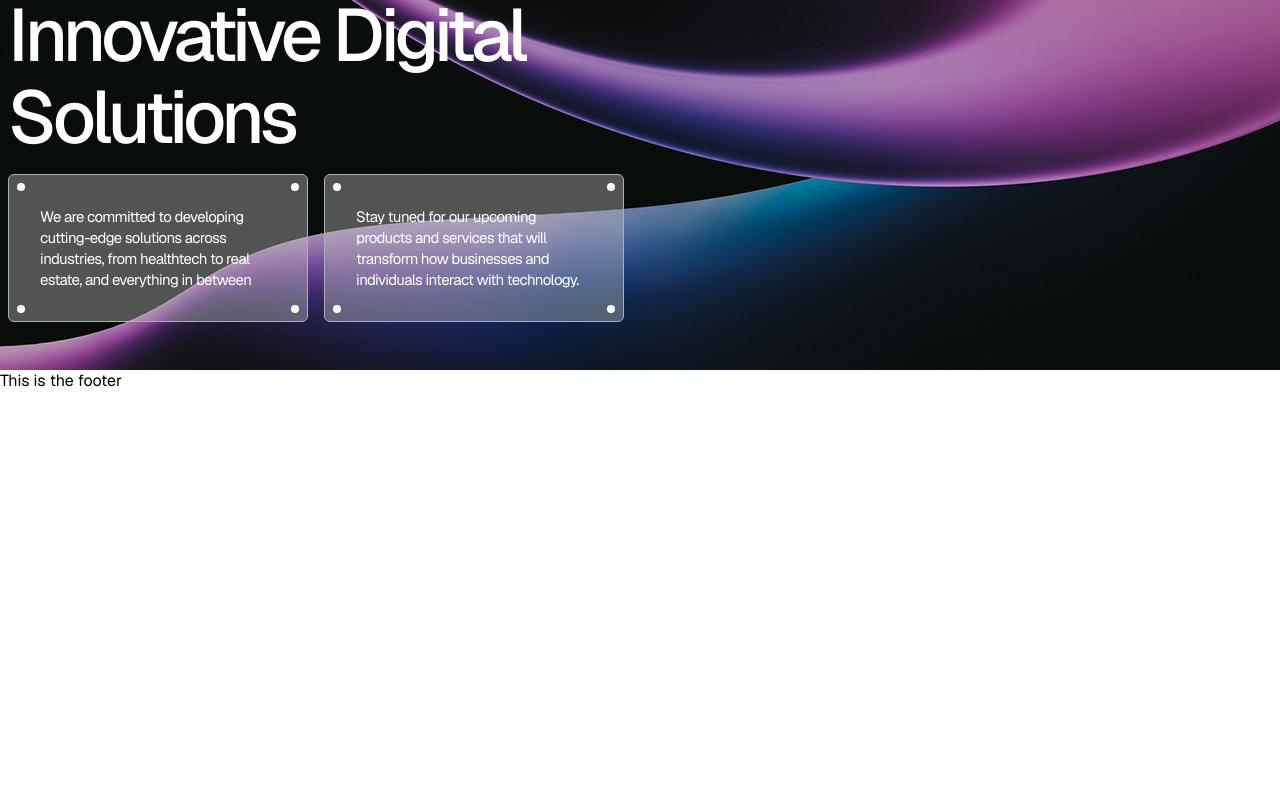
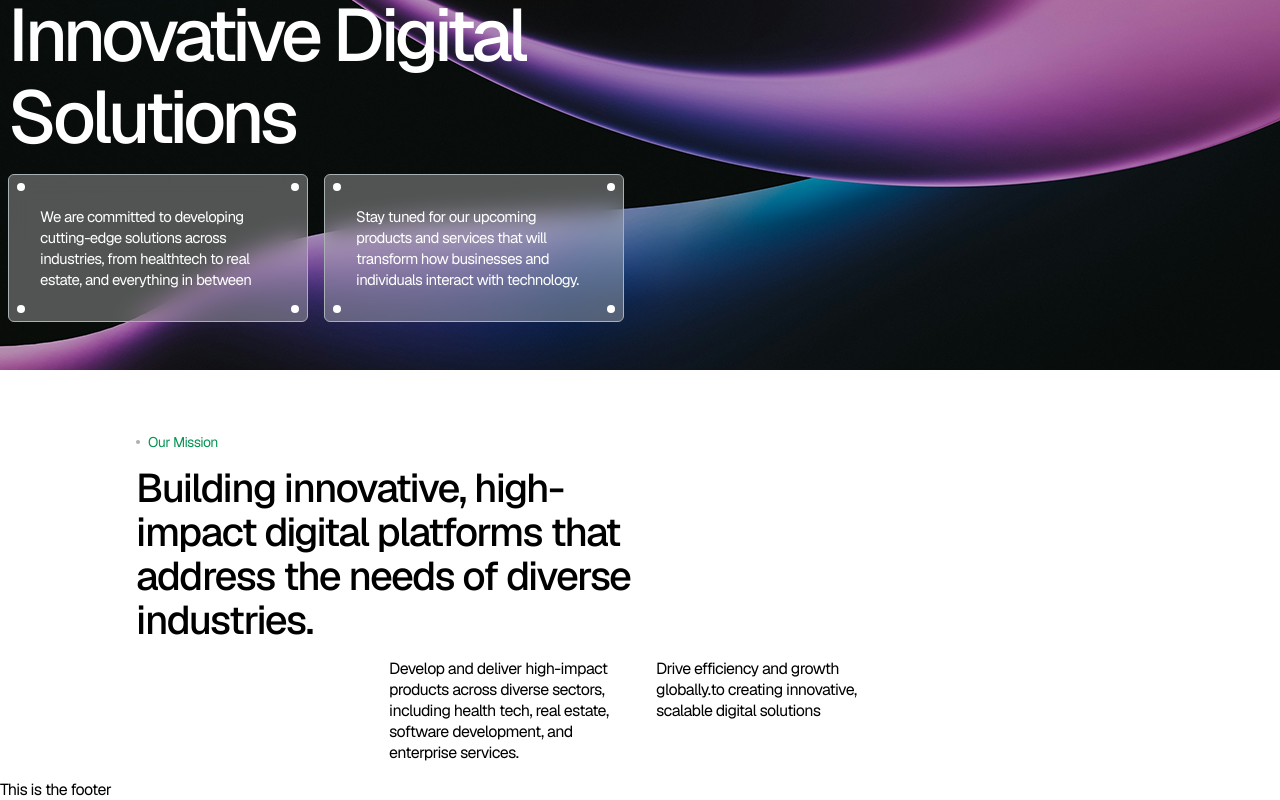
Before and after one commit to Kaeyz/stratum-dynamics, a Next.js app: page / in a window 1280 px wide. Shown: the part 559-1359 px from the top of the page. Before the commit the page ends 950 px from the top, so only its background shows below. Built offline with nearby package versions, Linux system fonts and the light colour scheme.

Commit message:
completed mission component

```diff
--- a/src/app/page.tsx
+++ b/src/app/page.tsx
@@ -1,11 +1,13 @@
 import React from "react";
 import { HomeBanner } from "@/components/homepage/home-banner";
+import { MissionSection } from "@/components/homepage/mission";
 
 export default function Home() {
   return (
     <div>
       <main>
         <HomeBanner />
+        <MissionSection />
       </main>
     </div>
   );
--- a/src/components/homepage/home-banner.tsx
+++ b/src/components/homepage/home-banner.tsx
@@ -2,7 +2,7 @@ import React from "react";
 
 const renderBannerItem = (text: string) => {
   return (
-    <div className="relative grid h-[148px] w-[300px] items-center justify-center rounded-md border border-cadet_gray bg-light_gray">
+    <div className=" relative grid h-[148px] w-[300px] items-center justify-center rounded-md border border-cadet_gray bg-light_gray backdrop-blur-md">
       {/* Dots */}
       <span className="absolute left-2 top-2 h-2 w-2 rounded-full bg-white" />
       <span className="absolute right-2 top-2 h-2 w-2 rounded-full bg-white" />
--- /dev/null
+++ b/src/components/homepage/mission.tsx
@@ -0,0 +1,32 @@
+import React from "react";
+
+export const MissionSection = () => {
+  return (
+    <div className="app_container grid gap-4 py-16 md:pb-4">
+      <div className="md:grid md:gap-4 md:pl-32">
+        <div className="flex items-center justify-center gap-2 md:justify-start">
+          <div className="h-1 w-1 rounded-full bg-cadet_gray" />
+          <p className="text-[14px] leading-[16.8px] tracking-[-0.56px] text-green">
+            Our Mission
+          </p>
+        </div>
+        <div className="flex justify-center md:justify-start">
+          <h3 className="max-w-[343px] text-center md:max-w-[500px] md:text-start">
+            Building innovative, high-impact digital platforms that address the needs of
+            diverse industries.
+          </h3>
+        </div>
+      </div>
+      <div className="flex flex-col items-center gap-8 md:flex-row md:items-start md:justify-center">
+        <p className="max-w-[235px] text-center md:text-start">
+          Develop and deliver high-impact products across diverse sectors, including
+          health tech, real estate, software development, and enterprise services.
+        </p>
+        <p className="max-w-[235px] text-center md:text-start">
+          Drive efficiency and growth globally.to creating innovative, scalable digital
+          solutions
+        </p>
+      </div>
+    </div>
+  );
+};
--- a/src/theme/globals.css
+++ b/src/theme/globals.css
@@ -4,7 +4,7 @@
 
 @layer base {
   body {
-    @apply overflow-x-hidden bg-white font-geist text-16 leading-21 text-black;
+    @apply overflow-x-hidden bg-white font-geist text-16 leading-21 tracking-[-0.6px] text-black;
   }
 
   .app_container {
@@ -15,6 +15,11 @@
   .font-h2 {
     @apply text-36 font-semibold md:font-medium tracking-[-2%] leading-44 md:text-74 md:leading-82 md:tracking-[-4.44px];
   }
+
+  h3,
+  .font-h3 {
+    @apply text-28 font-medium tracking-[-1.6px] leading-44 md:text-40 md:leading-44;
+  }
 }
 
 @layer components {}
--- a/src/theme/themeConfig.ts
+++ b/src/theme/themeConfig.ts
@@ -9,6 +9,7 @@ export const themeConfig: Partial<CustomThemeConfig> = {
     slated_navy: "#394B61",
     light_gray: "#C1C1C166",
     cadet_gray: "#A8B1B4",
+    green: "#079455",
   },
   fontSize: {
     "74": "4.625em",
```
